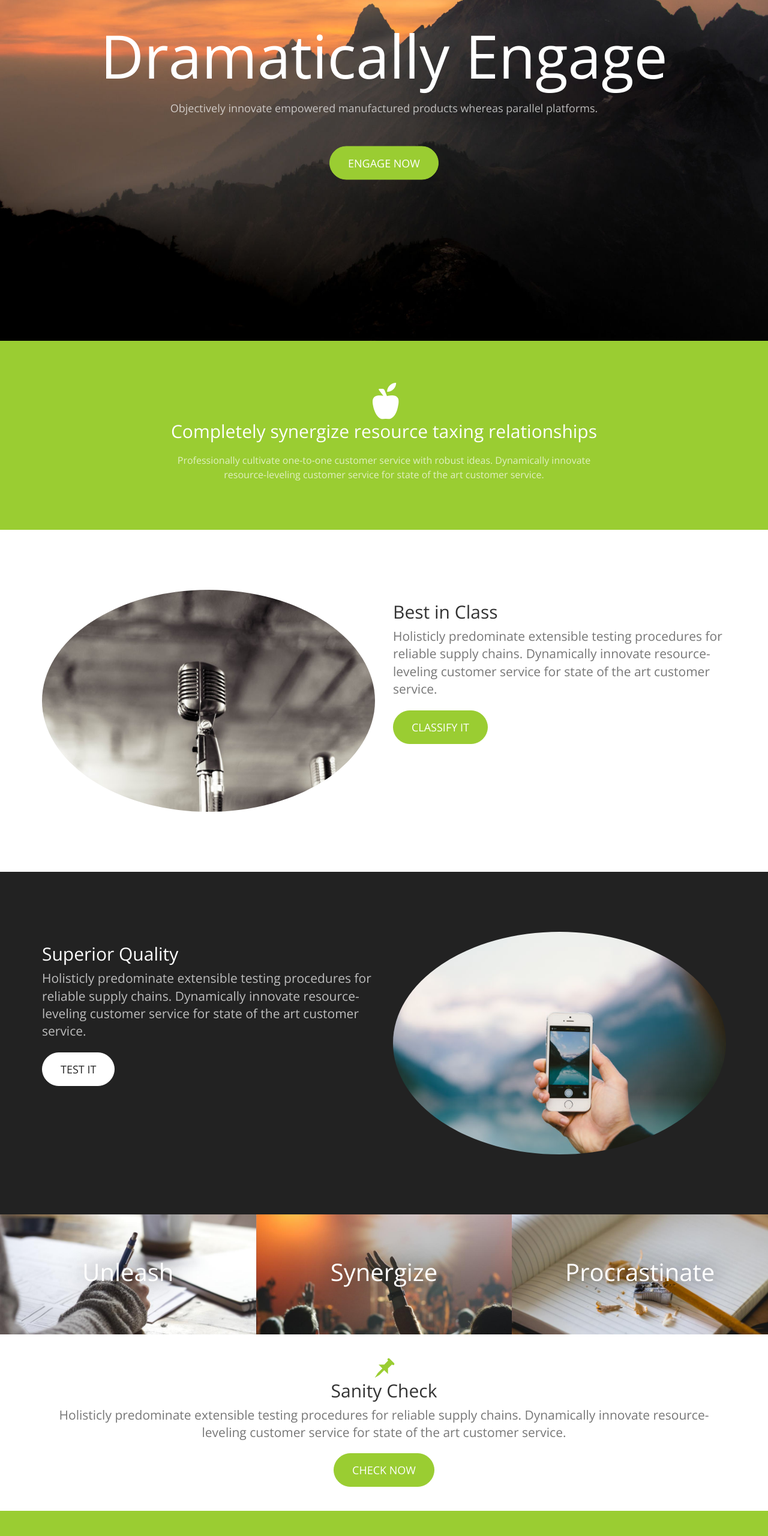
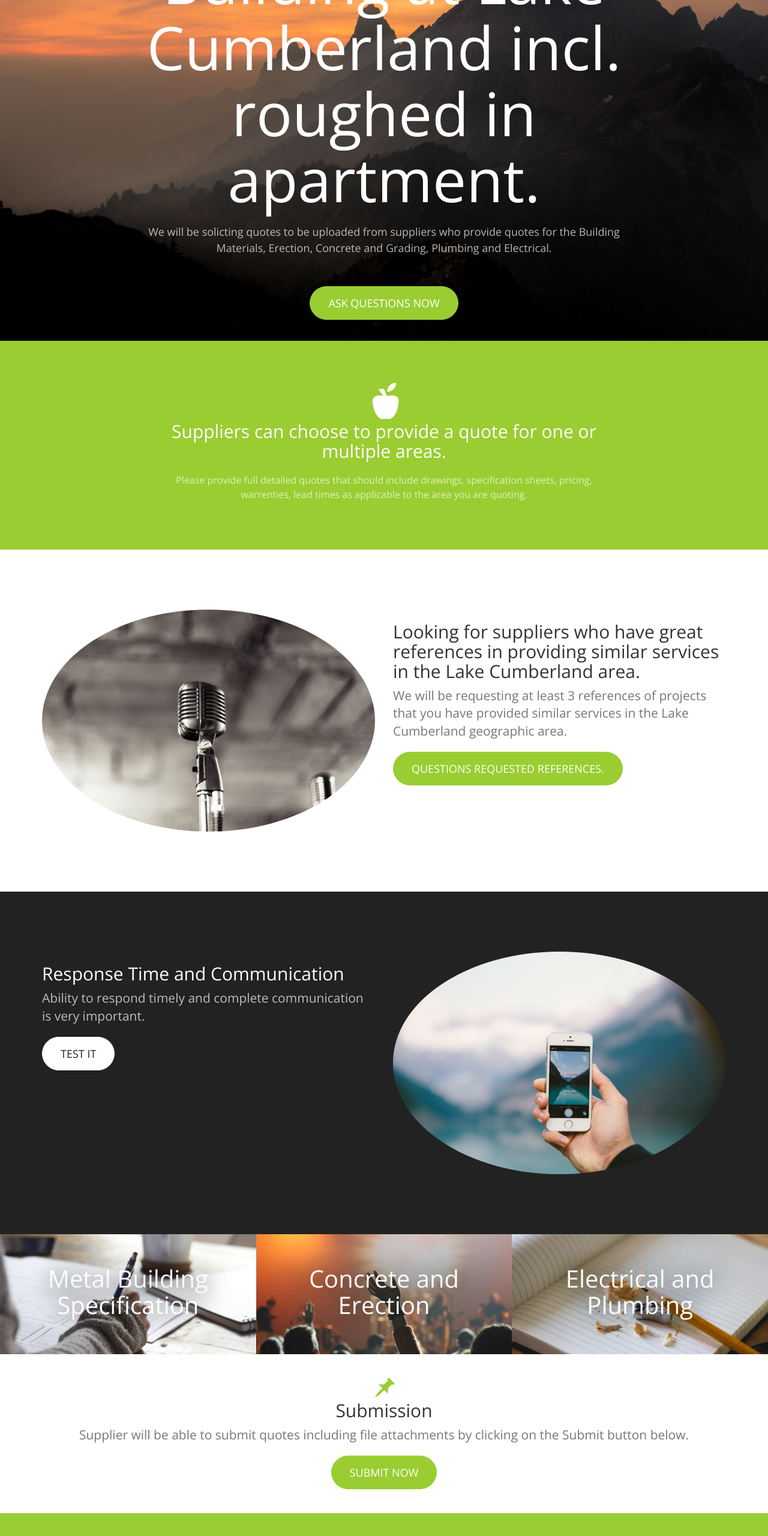
Before and after one commit to dcruselex/JeffsMetalBldg, a plain HTML site: page index.html in a window 1280 px wide. Shown: the part 232-2792 px from the top of the page at 60% size. Drawn offline with nearby package versions, Linux system fonts and the light colour scheme.

Commit message:
third commit

```diff
--- a/index.html
+++ b/index.html
@@ -46,14 +46,14 @@
                         <a href="#">Home</a>
                     </li>
                     <li>
-                        <a href="#">Products</a>
+                        <a href="#">Areas</a>
                     </li>
 					<li class="dropdown">
 						<a href="#" class="dropdown-toggle" data-toggle="dropdown" role="button" aria-haspopup="true" aria-expanded="false">Services <span class="caret"></span></a>
 						<ul class="dropdown-menu" aria-labelledby="about-us">
-							<li><a href="#">Engage</a></li>
-							<li><a href="#">Pontificate</a></li>
-							<li><a href="#">Synergize</a></li>
+							<li><a href="#">Metal Building</a></li>
+							<li><a href="#">Concrete</a></li>
+							<li><a href="#">Electrical and Plumbing</a></li>
 						</ul>
 					</li>
                     <li>
@@ -69,9 +69,9 @@
     <header>
         <div class="header-content">
             <div class="header-content-inner">
-                <h1>Dramatically Engage</h1>
-                <p>Objectively innovate empowered manufactured products whereas parallel platforms.</p>
-                <a href="#" class="btn btn-primary btn-lg">Engage Now</a>
+                <h1>Erecting a Metal Building at Lake Cumberland incl. roughed in apartment.</h1>
+                <p>We will be solicting quotes to be uploaded from suppliers who provide quotes for the Building Materials, Erection, Concrete and Grading, Plumbing and Electrical.</p>
+                <a href="#" class="btn btn-primary btn-lg">Ask Questions Now</a>
             </div>
         </div>
     </header>
@@ -82,8 +82,8 @@
             <div class="row">
                 <div class="col-lg-8 col-lg-offset-2">
                 	<span class="glyphicon glyphicon-apple" style="font-size: 60px"></span>
-                    <h2 class="section-heading">Completely synergize resource taxing relationships</h2>
-                    <p class="text-light">Professionally cultivate one-to-one customer service with robust ideas. Dynamically innovate resource-leveling customer service for state of the art customer service.</p>
+                    <h2 class="section-heading">Suppliers can choose to provide a quote for one or multiple areas.</h2>
+                    <p class="text-light">Please provide full detailed quotes that should include drawings, specification sheets, pricing, warrenties, lead times as applicable to the area you are quoting. </p>
                 </div>
             </div>
         </div>
@@ -97,9 +97,9 @@
                     <img class="img-responsive img-circle center-block" src="images/microphone.jpg" alt="">
                 </div>
                 <div class="col-sm-6">
-                	<h2 class="section-header">Best in Class</h2>
-                	<p class="lead text-muted">Holisticly predominate extensible testing procedures for reliable supply chains. Dynamically innovate resource-leveling customer service for state of the art customer service.</p>
-                	<a href="#" class="btn btn-primary btn-lg">Classify It</a>
+                	<h2 class="section-header">Looking for suppliers who have great references in providing similar services in the Lake Cumberland area.</h2>
+                	<p class="lead text-muted">We will be requesting at least 3 references of projects that you have provided similar services in the Lake Cumberland geographic area.</p>
+                	<a href="#" class="btn btn-primary btn-lg">Questions requested references.</a>
                 </div>
 
             </div>
@@ -111,8 +111,8 @@
         <div class="container">
             <div class="row">
                 <div class="col-sm-6">
-                	<h2 class="section-header">Superior Quality</h2>
-                	<p class="lead text-light">Holisticly predominate extensible testing procedures for reliable supply chains. Dynamically innovate resource-leveling customer service for state of the art customer service.</p>
+                	<h2 class="section-header">Response Time and Communication</h2>
+                	<p class="lead text-light">Ability to respond timely and complete communication is very important.</p>
                 	<a href="#" class="btn btn-default btn-lg">Test It</a>
                 </div>
                 <div class="col-sm-6">
@@ -129,14 +129,14 @@
         	<a href="#">
 				<div class="col-md-4 promo-item item-1">
 					<h3>
-						Unleash
+						Metal Building Specification
 					</h3>
 				</div>
             </a>
             <a href="#">
 				<div class="col-md-4 promo-item item-2">
 					<h3>
-						Synergize
+						Concrete and Erection
 					</h3>
 				</div>
             </a>
@@ -144,7 +144,7 @@
 			<a href="#">
 				<div class="col-md-4 promo-item item-3">
 					<h3>
-						Procrastinate
+						Electrical and Plumbing
 					</h3>
 				</div>
             </a>
@@ -154,9 +154,9 @@
 
      <section class="content content-3">
         <div class="container">
-			<h2 class="section-header"><span class="glyphicon glyphicon-pushpin text-primary"></span><br> Sanity Check</h2>
-			<p class="lead text-muted">Holisticly predominate extensible testing procedures for reliable supply chains. Dynamically innovate resource-leveling customer service for state of the art customer service.</p>
-                    <a href="#" class="btn btn-primary btn-lg">Check Now</a>
+			<h2 class="section-header"><span class="glyphicon glyphicon-pushpin text-primary"></span><br> Submission</h2>
+			<p class="lead text-muted">Supplier will be able to submit quotes including file attachments by clicking on the Submit button below.</p>
+                    <a href="#" class="btn btn-primary btn-lg">Submit Now</a>
             </div>
         </div>
     </section>
@@ -168,7 +168,7 @@
         <div class="contact">
         	<div class="container">
 				<h2 class="section-heading">Contact Us</h2>
-				<p><span class="glyphicon glyphicon-earphone"></span><br> +1(23) 456 7890</p>
+				<p><span class="glyphicon glyphicon-earphone"></span><br> (859) 312 4244</p>
 				<p><span class="glyphicon glyphicon-envelope"></span><br> info@example.com</p>
         	</div>
         </div>
@@ -176,7 +176,7 @@
 
         <div class="small-print">
         	<div class="container">
-        		<p>Copyright &copy; Metal Bldg. Erection 2020</p>
+        		<p>Copyright &copy; Jeff's Metal Bldg. Erection 2020</p>
         	</div>
         </div>
 
```
